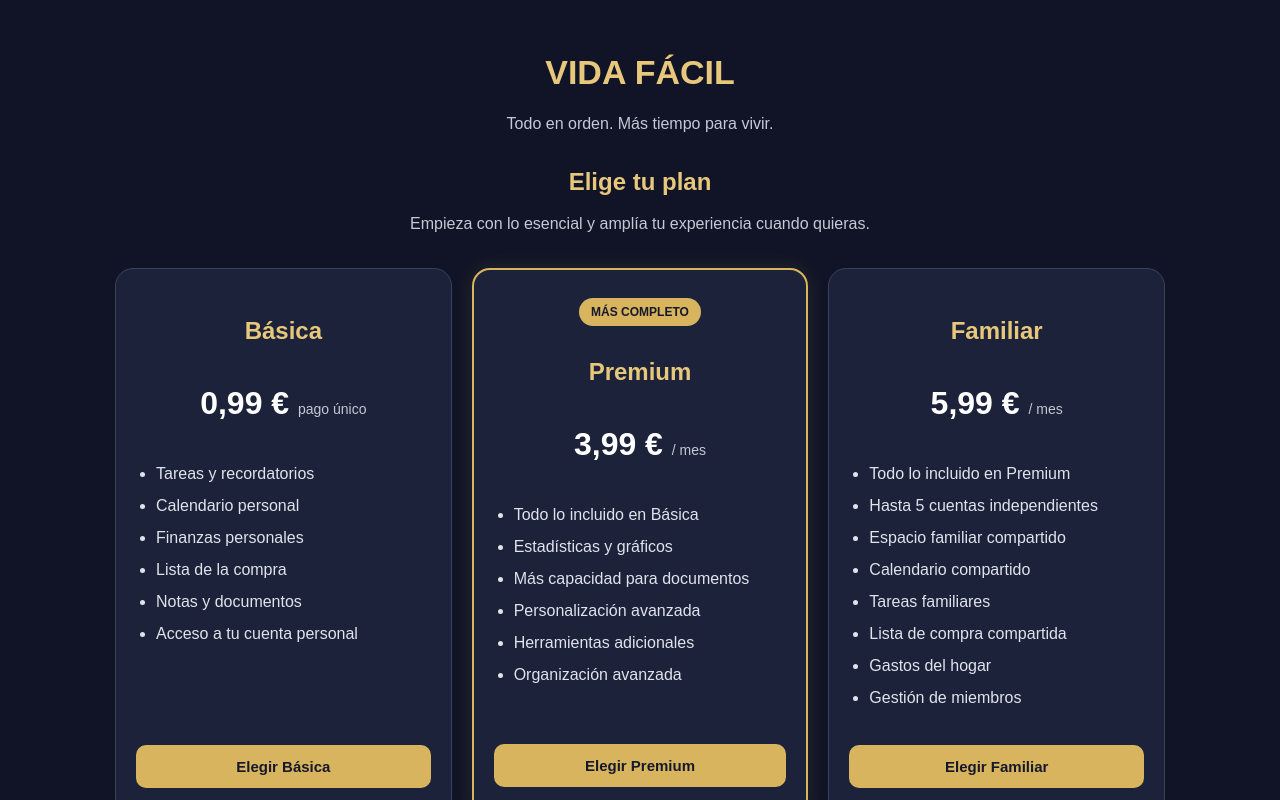
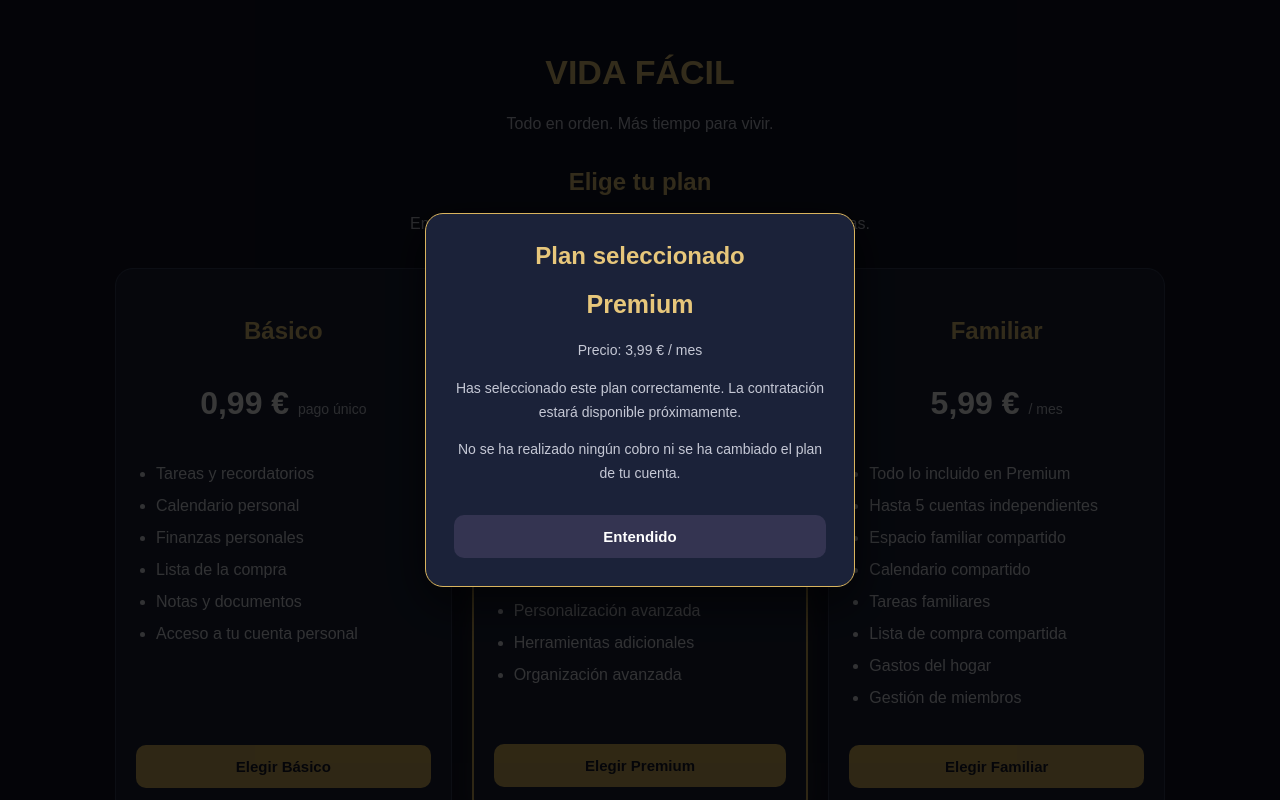
Before and after one commit to gloriamartinez25-ux/vida-f-cil, a plain HTML site: page planes.html in a window 1280 px wide. Both pictures are taken after a click on the button "Elegir Premium". Shown: the top 800 px of the page. Drawn offline with Linux system fonts and the light colour scheme.

Commit message:
Update planes.html

```diff
--- a/planes.html
+++ b/planes.html
@@ -8,146 +8,197 @@
 
 <style>
 * {
-  box-sizing:border-box;
+  box-sizing: border-box;
 }
 
 body {
-  margin:0;
-  padding:30px 16px;
-  font-family:Arial,sans-serif;
-  background:#101426;
-  color:#fff;
+  margin: 0;
+  padding: 30px 16px;
+  font-family: Arial, sans-serif;
+  background: #101426;
+  color: #fff;
 }
 
 .contenedor {
-  max-width:1050px;
-  margin:auto;
-  text-align:center;
+  max-width: 1050px;
+  margin: auto;
+  text-align: center;
 }
 
 h1 {
-  color:#e7c77b;
-  font-size:34px;
+  color: #e7c77b;
+  font-size: 34px;
 }
 
 .subtitulo {
-  color:#c5c8d5;
-  margin-bottom:35px;
+  color: #c5c8d5;
+  margin-bottom: 35px;
 }
 
 .planes {
-  display:grid;
-  grid-template-columns:repeat(auto-fit,minmax(240px,1fr));
-  gap:20px;
-  margin-top:25px;
+  display: grid;
+  grid-template-columns: repeat(auto-fit, minmax(240px, 1fr));
+  gap: 20px;
+  margin-top: 25px;
 }
 
 .plan {
-  position:relative;
-  background:#1b2239;
-  border:1px solid #39415d;
-  border-radius:18px;
-  padding:28px 20px;
-  display:flex;
-  flex-direction:column;
+  position: relative;
+  background: #1b2239;
+  border: 1px solid #39415d;
+  border-radius: 18px;
+  padding: 28px 20px;
+  display: flex;
+  flex-direction: column;
 }
 
 .destacado {
-  border:2px solid #d9b45e;
-  box-shadow:0 0 20px rgba(217,180,94,.12);
+  border: 2px solid #d9b45e;
+  box-shadow: 0 0 20px rgba(217,180,94,.12);
 }
 
 .etiqueta {
-  background:#d9b45e;
-  color:#15192a;
-  padding:7px 12px;
-  border-radius:20px;
-  font-size:12px;
-  font-weight:bold;
-  display:inline-block;
-  margin:0 auto 12px;
+  background: #d9b45e;
+  color: #15192a;
+  padding: 7px 12px;
+  border-radius: 20px;
+  font-size: 12px;
+  font-weight: bold;
+  display: inline-block;
+  margin: 0 auto 12px;
 }
 
 h2 {
-  color:#e7c77b;
+  color: #e7c77b;
 }
 
 .precio {
-  font-size:32px;
-  font-weight:bold;
-  margin:20px 0;
+  font-size: 32px;
+  font-weight: bold;
+  margin: 20px 0;
 }
 
 .precio small {
-  font-size:14px;
-  color:#c5c8d5;
-  font-weight:normal;
+  font-size: 14px;
+  color: #c5c8d5;
+  font-weight: normal;
 }
 
 ul {
-  text-align:left;
-  line-height:2;
-  padding-left:20px;
-  color:#e1e3ec;
-  flex:1;
+  text-align: left;
+  line-height: 2;
+  padding-left: 20px;
+  color: #e1e3ec;
+  flex: 1;
 }
 
 button {
-  width:100%;
-  padding:13px;
-  border:0;
-  border-radius:10px;
-  background:#d9b45e;
-  color:#15192a;
-  font-weight:bold;
-  font-size:15px;
-  cursor:pointer;
-  margin-top:15px;
+  width: 100%;
+  padding: 13px;
+  border: 0;
+  border-radius: 10px;
+  background: #d9b45e;
+  color: #15192a;
+  font-weight: bold;
+  font-size: 15px;
+  cursor: pointer;
+  margin-top: 15px;
 }
 
 button:hover {
-  background:#f0d38c;
+  background: #f0d38c;
 }
 
 .volver {
-  display:inline-block;
-  margin-top:30px;
-  color:#e7c77b;
-  text-decoration:none;
+  display: inline-block;
+  margin-top: 30px;
+  color: #e7c77b;
+  text-decoration: none;
 }
 
 .nota {
-  color:#b9bfd0;
-  font-size:13px;
-  line-height:1.7;
-  margin-top:25px;
+  color: #b9bfd0;
+  font-size: 13px;
+  line-height: 1.7;
+  margin-top: 25px;
 }
 
 .informacion {
-  background:#1b2239;
-  border:1px solid #39415d;
-  border-radius:14px;
-  padding:20px;
-  margin-top:30px;
-  text-align:left;
+  background: #1b2239;
+  border: 1px solid #39415d;
+  border-radius: 14px;
+  padding: 20px;
+  margin-top: 30px;
+  text-align: left;
 }
 
 .informacion h2 {
-  text-align:center;
+  text-align: center;
 }
 
 .informacion p {
-  color:#c5c8d5;
-  line-height:1.7;
+  color: #c5c8d5;
+  line-height: 1.7;
 }
 
-@media(max-width:600px) {
+/* VENTANA DE CONFIRMACIÓN */
+
+.modal {
+  display: none;
+  position: fixed;
+  inset: 0;
+  z-index: 1000;
+  background: rgba(0,0,0,.78);
+  padding: 20px;
+  align-items: center;
+  justify-content: center;
+}
+
+.modal.contenido-visible {
+  display: flex;
+}
+
+.modal-contenido {
+  width: 100%;
+  max-width: 430px;
+  padding: 28px;
+  border: 1px solid #d9b45e;
+  border-radius: 18px;
+  background: #1b2239;
+  text-align: center;
+  box-shadow: 0 15px 45px #0009;
+}
+
+.modal-contenido h2 {
+  margin-top: 0;
+  font-size: 24px;
+}
+
+.modal-plan {
+  color: #e7c77b;
+  font-size: 25px;
+  font-weight: bold;
+  margin: 20px 0;
+}
+
+.modal-texto {
+  color: #c5c8d5;
+  font-size: 14px;
+  line-height: 1.7;
+}
+
+.boton-cerrar {
+  background: #343451;
+  color: white;
+}
+
+@media(max-width: 600px) {
   body {
-    padding:22px 12px;
+    padding: 22px 12px;
   }
 
   h1 {
-    font-size:29px;
+    font-size: 29px;
   }
 }
 </style>
@@ -175,7 +226,7 @@ button:hover {
 
     <article class="plan">
 
-      <h2>Básica</h2>
+      <h2>Básico</h2>
 
       <div class="precio">
         0,99 € <small>pago único</small>
@@ -190,8 +241,8 @@ button:hover {
         <li>Acceso a tu cuenta personal</li>
       </ul>
 
-      <button onclick="mostrarAviso('Básica')">
-        Elegir Básica
+      <button onclick="seleccionarPlan('Básico', '0,99 € - pago único')">
+        Elegir Básico
       </button>
 
     </article>
@@ -209,7 +260,7 @@ button:hover {
       </div>
 
       <ul>
-        <li>Todo lo incluido en Básica</li>
+        <li>Todo lo incluido en Básico</li>
         <li>Estadísticas y gráficos</li>
         <li>Más capacidad para documentos</li>
         <li>Personalización avanzada</li>
@@ -217,7 +268,7 @@ button:hover {
         <li>Organización avanzada</li>
       </ul>
 
-      <button onclick="mostrarAviso('Premium')">
+      <button onclick="seleccionarPlan('Premium', '3,99 € / mes')">
         Elegir Premium
       </button>
 
@@ -244,7 +295,7 @@ button:hover {
         <li>Gestión de miembros</li>
       </ul>
 
-      <button onclick="mostrarAviso('Familiar')">
+      <button onclick="seleccionarPlan('Familiar', '5,99 € / mes')">
         Elegir Familiar
       </button>
 
@@ -257,25 +308,25 @@ button:hover {
     <h2>Prueba Premium gratuita</h2>
 
     <p>
-      Disfruta de 7 días de Premium sin necesidad de introducir
-      una tarjeta para iniciar la prueba.
+      Estamos preparando una prueba gratuita de 7 días de Premium,
+      sin necesidad de introducir una tarjeta.
     </p>
 
     <p>
-      Cuando termine la prueba, si no contratas Premium,
-      tu cuenta volverá al plan Básica y conservarás tus datos.
+      Esta prueba todavía no está disponible. Cuando se active,
+      podrás conocer todas sus condiciones antes de comenzar.
     </p>
 
     <p>
-      Puedes cambiar de plan sin perder la información
-      guardada en tu cuenta.
+      Nuestro objetivo es que puedas cambiar de plan sin perder
+      la información guardada en tu cuenta.
     </p>
 
   </div>
 
   <p class="nota">
-    Los pagos y las suscripciones se habilitarán próximamente.
-    Los precios y condiciones se mostrarán antes de cualquier compra.
+    La contratación y los pagos todavía no están habilitados.
+    Seleccionar un plan no realiza ningún cobro ni modifica tu cuenta.
   </p>
 
   <a class="volver" href="index.html">
@@ -284,13 +335,75 @@ button:hover {
 
 </main>
 
+<!-- VENTANA DE CONFIRMACIÓN -->
+
+<div class="modal" id="modalPlan" role="dialog"
+     aria-modal="true" aria-labelledby="tituloModal">
+
+  <div class="modal-contenido">
+
+    <h2 id="tituloModal">Plan seleccionado</h2>
+
+    <div class="modal-plan" id="planElegido"></div>
+
+    <p class="modal-texto" id="precioElegido"></p>
+
+    <p class="modal-texto">
+      Has seleccionado este plan correctamente.
+      La contratación estará disponible próximamente.
+    </p>
+
+    <p class="modal-texto">
+      No se ha realizado ningún cobro ni se ha cambiado
+      el plan de tu cuenta.
+    </p>
+
+    <button class="boton-cerrar" onclick="cerrarModal()">
+      Entendido
+    </button>
+
+  </div>
+
+</div>
+
 <script>
-function mostrarAviso(plan) {
-  alert(
-    "Has seleccionado el plan " + plan +
-    ".\n\nEl sistema de contratación estará disponible próximamente."
-  );
+
+function seleccionarPlan(plan, precio) {
+
+  document.getElementById("planElegido").textContent = plan;
+
+  document.getElementById("precioElegido").textContent =
+    "Precio: " + precio;
+
+  document.getElementById("modalPlan")
+    .classList.add("contenido-visible");
+
 }
+
+function cerrarModal() {
+
+  document.getElementById("modalPlan")
+    .classList.remove("contenido-visible");
+
+}
+
+document.getElementById("modalPlan")
+  .addEventListener("click", function(evento) {
+
+    if (evento.target === this) {
+      cerrarModal();
+    }
+
+  });
+
+document.addEventListener("keydown", function(evento) {
+
+  if (evento.key === "Escape") {
+    cerrarModal();
+  }
+
+});
+
 </script>
 
 </body>
```
